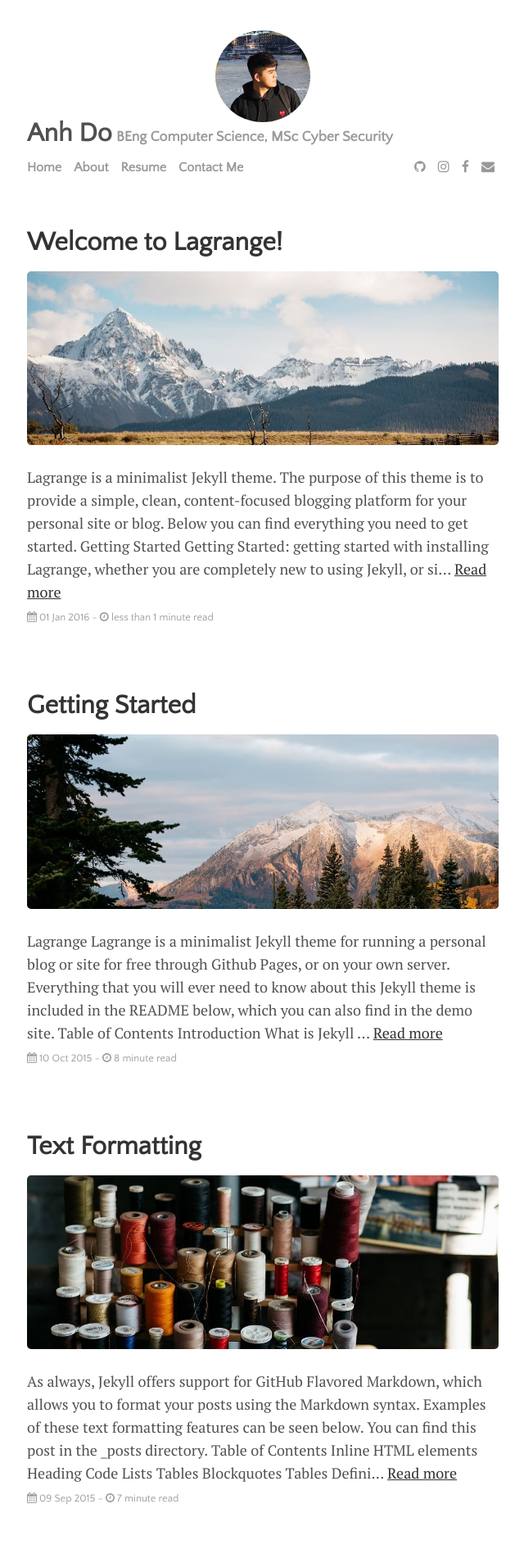
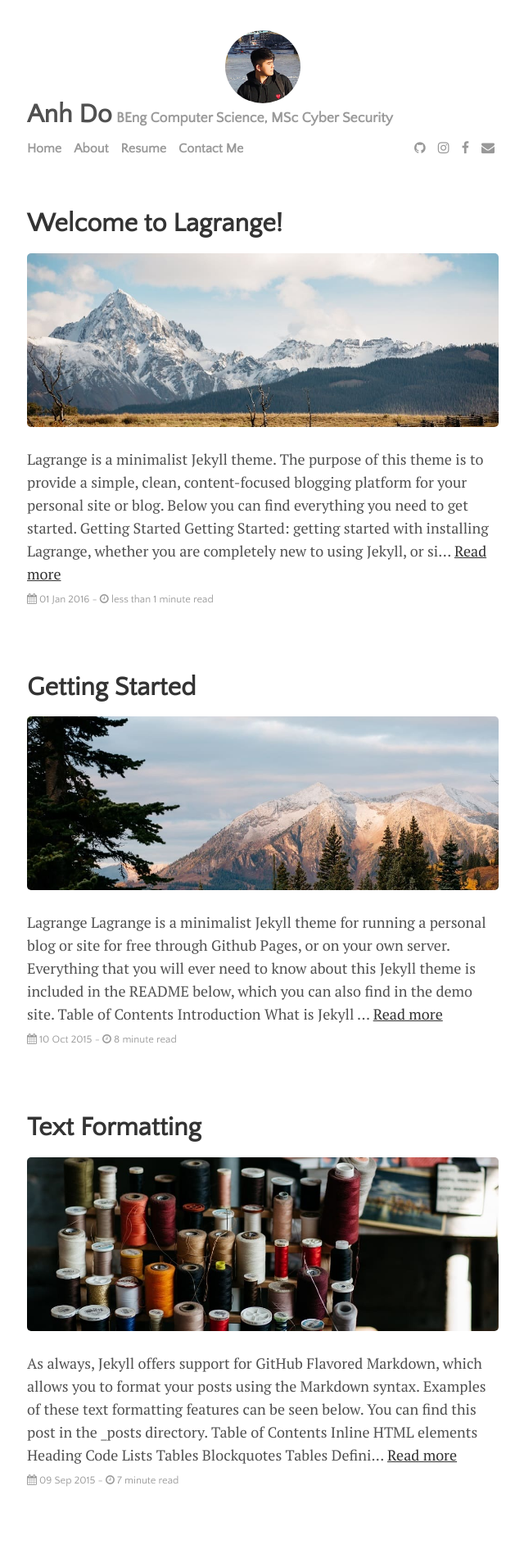
Before and after one commit to vhad500/vhad500.github.io, a Jekyll site: the page built from index.html, in a window 1280 px wide. Shown: the top 1896 px of the page at 82% size, without its empty margins (319-959 px from the left). Built offline with Jekyll 4.4.1, drawn with Linux system fonts in a browser that asks for light colours; nearby versions of some CDN libraries; the list of posts is cut into pages by our own code.

Commit message:
Update main.css

```diff
--- a/assets/css/main.css
+++ b/assets/css/main.css
@@ -125,8 +125,8 @@ blockquote p {
 .author img {
   display: block;
   margin: 0 auto;
-  width: 20%;
-  height: 20%;
+  width: 16%;
+  height: 16%;
   -webkit-border-radius: 50%;
           border-radius: 50%;
   -webkit-transition: -webkit-transform 0.35s;
```
